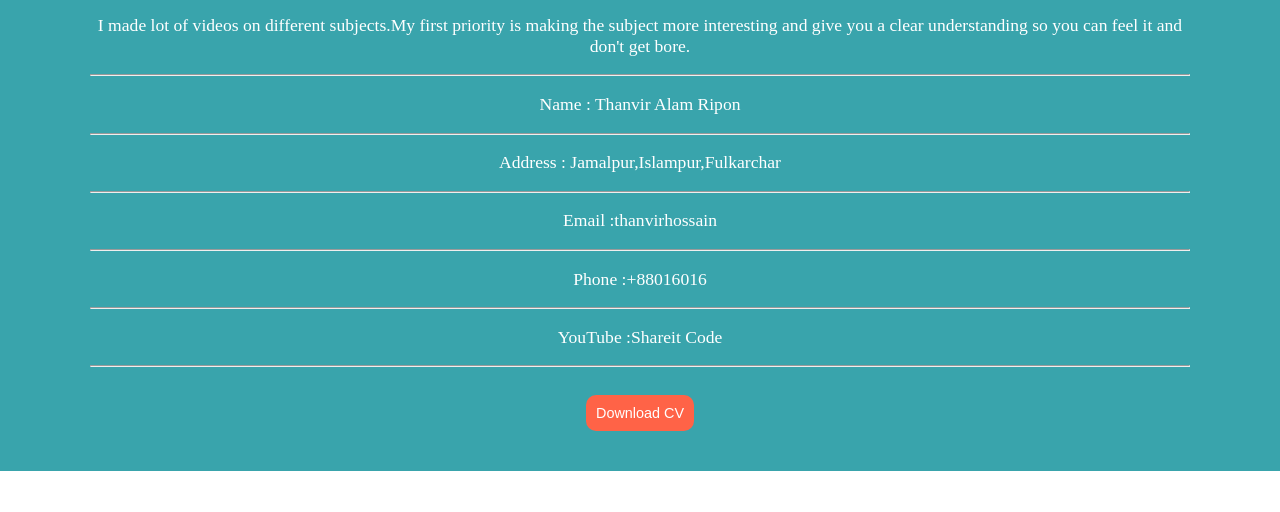
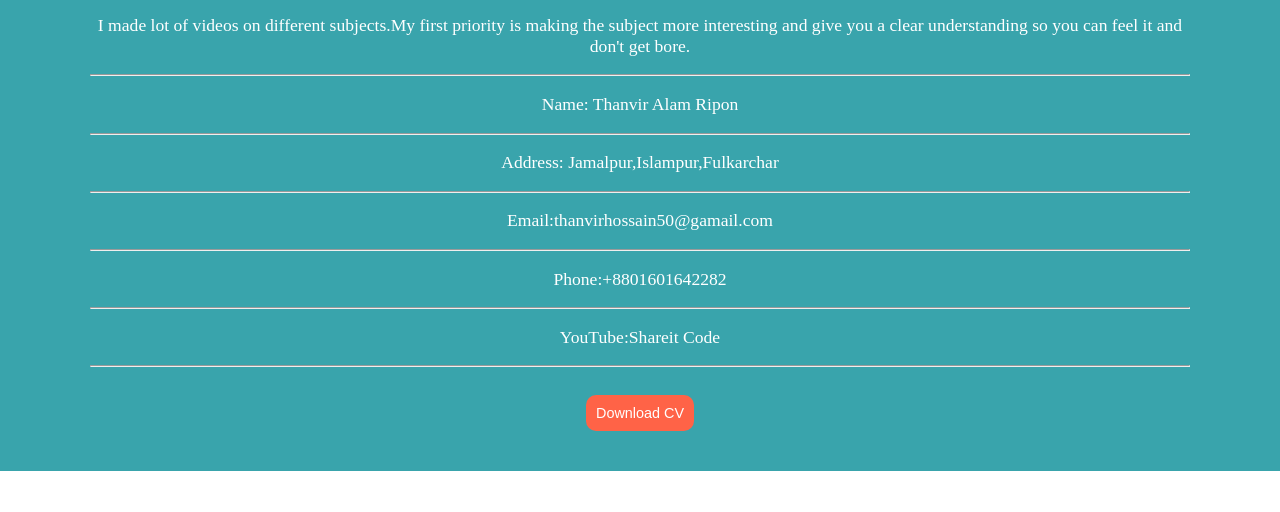
Before and after one commit to Tanvir413/portfolio, a plain HTML site: page index.html in a window 1280 px wide. Shown: the part 781-1293 px from the top of the page. Drawn offline with nearby package versions, Linux system fonts and the light colour scheme.

Commit message:
index.html

```diff
--- a/index.html
+++ b/index.html
@@ -65,15 +65,15 @@
 	<p>I like to call myself "a passionate computer science student & Web developer".</p>
 		<p>I made lot of videos on different subjects.My first priority is making the subject more interesting and give you a clear understanding so you can feel it and don't get bore.</p>
 			<hr class="aboutme-hr">
-				<p>Name : Thanvir Alam Ripon</p>
+				<p>Name: Thanvir Alam Ripon</p>
 					<hr class="aboutme-hr">
-						<p>Address : Jamalpur,Islampur,Fulkarchar</p>
+						<p>Address: Jamalpur,Islampur,Fulkarchar</p>
 							<hr class="aboutme-hr">
-								<p>Email :<a href="mailto:thanvirhossain50@gamail.com">thanvirhossain</a></p>
+								<p>Email:<a href="mailto:thanvirhossain50@gamail.com">thanvirhossain50@gamail.com</a></p>
 									<hr class="aboutme-hr">
-										<p>Phone :<a href="tel:+8801601642282">+88016016</a></p>
+										<p>Phone:<a href="tel:+8801601642282">+8801601642282</a></p>
 											<hr class="aboutme-hr">
-												<p>YouTube :<a href="www.youtube.com/@shareitcode">Shareit Code</a></p>
+												<p>YouTube:<a href="www.youtube.com/@shareitcode">Shareit Code</a></p>
 													<hr class="aboutme-hr">
 
 															<p>
```
